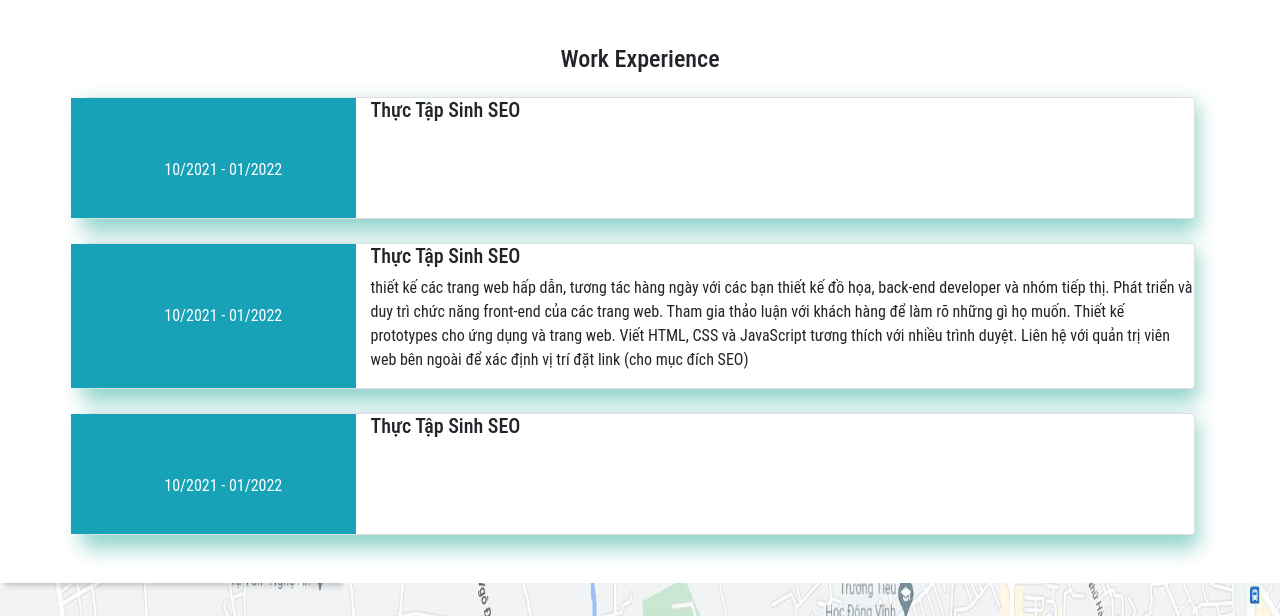
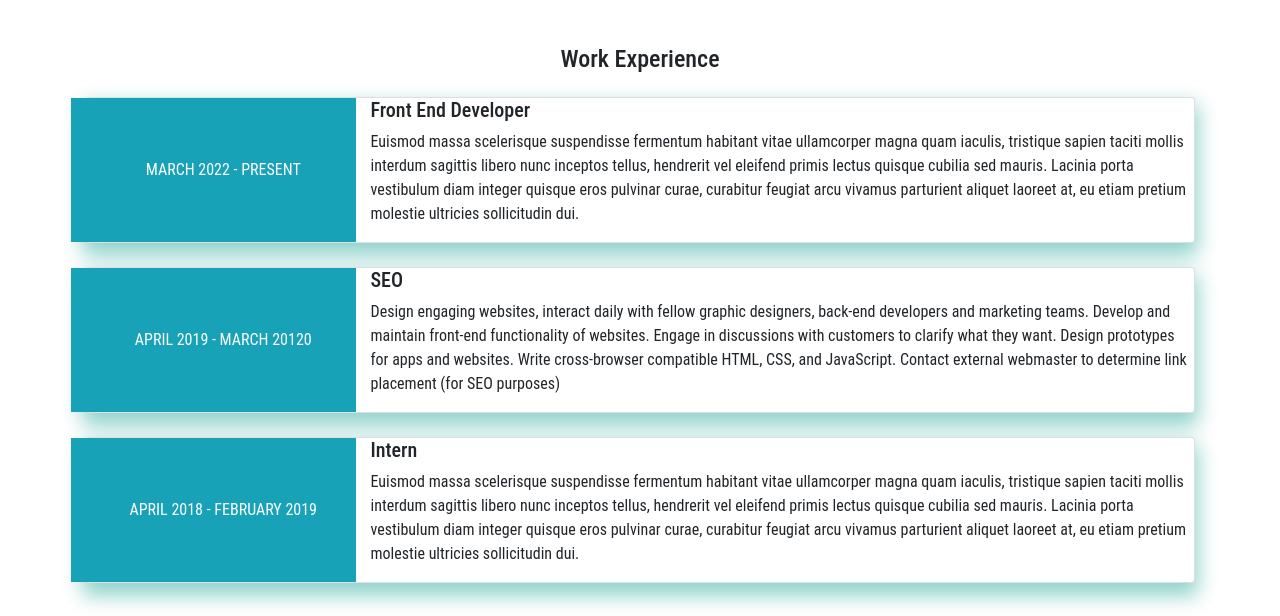
Before and after one commit to duongphong999/TranningBnK-CV, a plain HTML site: page index.html in a window 1280 px wide. Shown: the part 2560-3176 px from the top of the page. Drawn offline with nearby package versions, Linux system fonts and the light colour scheme; some packages are replaced by stand-ins of ours; no server answers; a script that the page names is missing.

Commit message:
update work history

```diff
--- a/css/mobile.css
+++ b/css/mobile.css
@@ -6,3 +6,5 @@
         left: -60px;
     }
 }
+@media only screen and (max-width: 401px) {
+}
--- a/css/style.css
+++ b/css/style.css
@@ -3,6 +3,10 @@
     margin: 0;
     padding: 0;
     font-family: "Roboto Condensed", Arial, sans-serif;
+
+}
+body{
+    overflow-x: hidden;
 }
 .text-color{
     color: #17a2b8;
--- a/index.html
+++ b/index.html
@@ -23,6 +23,7 @@
     <link rel="stylesheet" href="css/mobile.css">
     <script src="js/menu.js"></script>
     <script src="js/getinfo.js"></script>
+    <script src="js/getworkhistory.js"></script>
 
 </head>
 
@@ -111,11 +112,11 @@
                                 <div class="h4 mt-0 title text-color">Basic Information</div>
                                 <div class="row">
                                     <div class="col-sm-4"><strong class="text-uppercase">Age:</strong></div>
-                                    <div class="col-sm-8 age" ></div>
+                                    <div class="col-sm-8 age"></div>
                                 </div>
                                 <div class="row mt-3">
                                     <div class="col-sm-4"><strong class="text-uppercase">Email:</strong></div>
-                                    <div class="col-sm-8 email" ></div>
+                                    <div class="col-sm-8 email"></div>
                                 </div>
                                 <div class="row mt-3">
                                     <div class="col-sm-4"><strong class="text-uppercase">Phone:</strong></div>
@@ -123,7 +124,7 @@
                                 </div>
                                 <div class="row mt-3">
                                     <div class="col-sm-4"><strong class="text-uppercase">Address:</strong></div>
-                                    <div class="col-sm-8 address" ></div>
+                                    <div class="col-sm-8 address"></div>
                                 </div>
                             </div>
 
@@ -336,13 +337,20 @@
                     <div class="row">
                         <div class="col-md-3 bg-primarys" data-aos="fade-right">
                             <div class="card-body cc-experience-header">
-                                <p>10/2021 - 01/2022</p>
+                                <p class="date">MARCH 2022 - PRESENT</p>
                             </div>
                         </div>
                         <div class="col-md-9" data-aos="fade-left">
-                            <div class="h5">
-                                Thực Tập Sinh SEO
+                            <div class="h5 work">
+                                Front End Developer
                             </div>
+                            <p class="describe">
+                                Euismod massa scelerisque suspendisse fermentum habitant vitae ullamcorper magna quam
+                                iaculis, tristique sapien taciti mollis interdum sagittis libero nunc inceptos tellus,
+                                hendrerit vel eleifend primis lectus quisque cubilia sed mauris. Lacinia porta
+                                vestibulum diam integer quisque eros pulvinar curae, curabitur feugiat arcu vivamus
+                                parturient aliquet laoreet at, eu etiam pretium molestie ultricies sollicitudin dui.
+                            </p>
                         </div>
                     </div>
 
@@ -351,19 +359,19 @@
                     <div class="row">
                         <div class="col-md-3 bg-primarys" data-aos="fade-right">
                             <div class="card-body cc-experience-header">
-                                <p>10/2021 - 01/2022</p>
+                                <p class="date">APRIL 2019 - MARCH 20120</p>
                             </div>
                         </div>
                         <div class="col-md-9" data-aos="fade-left">
-                            <div class="h5">
-                                Thực Tập Sinh SEO
+                            <div class="h5 work">
+                                SEO
                             </div>
-                            <p>thiết kế các trang web hấp dẫn, tương tác hàng ngày với các bạn thiết kế đồ họa, back-end developer và nhóm tiếp thị.
-                                Phát triển và duy trì chức năng front-end của các trang web.
-                                Tham gia thảo luận với khách hàng để làm rõ những gì họ muốn.
-                                Thiết kế prototypes cho ứng dụng và trang web.
-                                Viết HTML, CSS và JavaScript tương thích với nhiều trình duyệt.
-                                Liên hệ với quản trị viên web bên ngoài để xác định vị trí đặt link (cho mục đích SEO)</p>
+                            <p class="describe">Design engaging websites, interact daily with fellow graphic designers, back-end
+                                developers and marketing teams. Develop and maintain front-end functionality of
+                                websites. Engage in discussions with customers to clarify what they want. Design
+                                prototypes for apps and websites. Write cross-browser compatible HTML, CSS, and
+                                JavaScript. Contact external webmaster to determine link placement (for SEO purposes)
+                            </p>
                         </div>
                     </div>
 
@@ -372,13 +380,18 @@
                     <div class="row">
                         <div class="col-md-3 bg-primarys" data-aos="fade-right">
                             <div class="card-body cc-experience-header">
-                                <p>10/2021 - 01/2022</p>
+                                <p class="date">APRIL 2018 - FEBRUARY 2019</p>
                             </div>
                         </div>
                         <div class="col-md-9" data-aos="fade-left">
-                            <div class="h5">
-                                Thực Tập Sinh SEO
+                            <div class="h5 work">
+                                Intern
                             </div>
+                            <p class="describe">Euismod massa scelerisque suspendisse fermentum habitant vitae ullamcorper magna quam
+                                iaculis, tristique sapien taciti mollis interdum sagittis libero nunc inceptos tellus,
+                                hendrerit vel eleifend primis lectus quisque cubilia sed mauris. Lacinia porta
+                                vestibulum diam integer quisque eros pulvinar curae, curabitur feugiat arcu vivamus
+                                parturient aliquet laoreet at, eu etiam pretium molestie ultricies sollicitudin dui.</p>
                         </div>
                     </div>
 
@@ -428,7 +441,8 @@
                                     <div class="col-md-6">
                                         <div class="card-body">
                                             <p class="mb-0"><strong>Addess </strong></p>
-                                            <p class="pb-2 address">59 - Huynh Thuc Khang, Phuong Ben Thuy, TP Vinh, Nghe An,
+                                            <p class="pb-2 address">59 - Huynh Thuc Khang, Phuong Ben Thuy, TP Vinh,
+                                                Nghe An,
                                                 Viet Nam</p>
                                             <p class="mb-0"><strong>Phone</strong></p>
                                             <p class="pb-2 phone">0987572603</p>
--- /dev/null
+++ b/js/getworkhistory.js
@@ -0,0 +1,20 @@
+$(document).ready(function () {
+
+    $.ajax({
+        type: "get",
+        url: "https://633154713ea4956cfb5b3d40.mockapi.io/api/get_work_history",
+        dataType: "json",
+        encode: true,
+
+    }).done(function (data) {
+
+        $(".date").text(data[0].date);
+
+        $(".work").text(data[0].work);
+
+        $(".describe").text(data[0].describe);
+
+
+    });
+
+});
```
Also changed, not shown: js/getinfo.js (+0 -7 lines).
